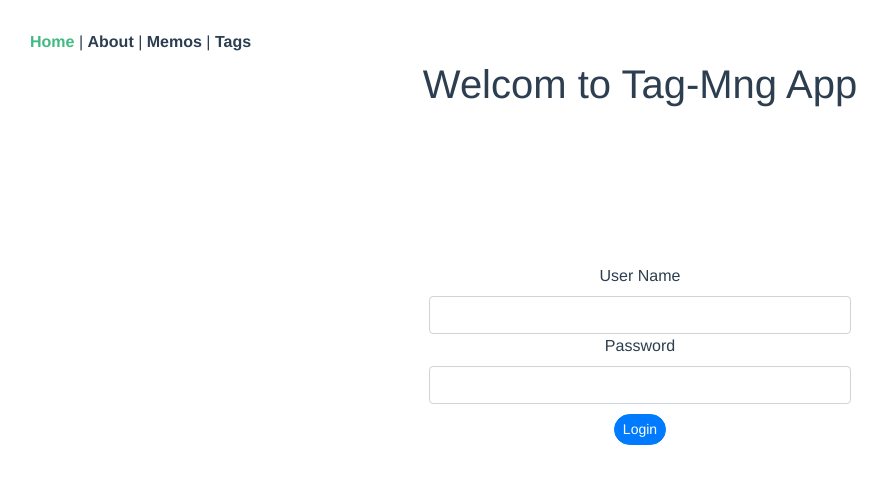
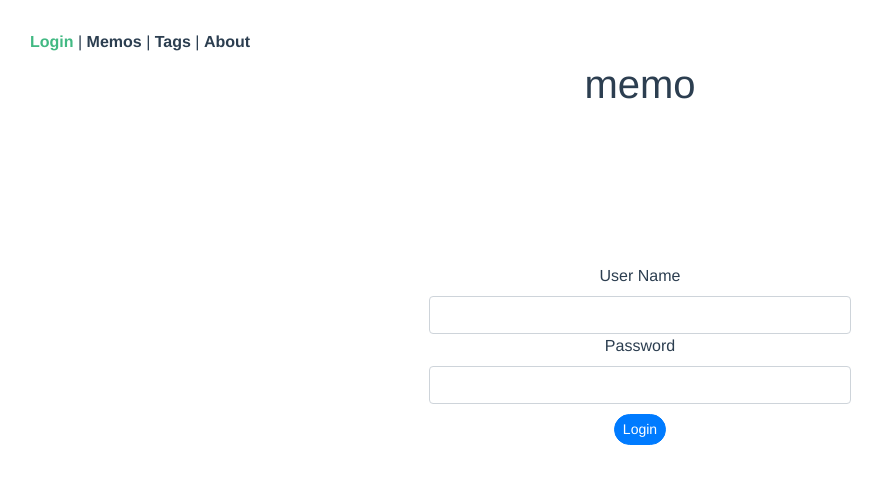
Before and after one commit to ddddddO/memo, a Vue app in the folder app/: page / in a window 1280 px wide. Shown: the top 484 px of the page, without its empty margins (0-888 px from the left). Built offline with nearby package versions, Linux system fonts and the light colour scheme.

Commit message:
fix app/api

```diff
--- a/app/src/App.vue
+++ b/app/src/App.vue
@@ -2,10 +2,10 @@
   <div id="app">
     <div id="nav">
       <header id="app-header">
-        <router-link to="/">Home</router-link> |
-        <router-link to="/about">About</router-link> |
+        <router-link to="/">Login</router-link> |
         <router-link to="/memos">Memos</router-link> |
-        <router-link to="/tags">Tags</router-link>
+        <router-link to="/tags">Tags</router-link> |
+        <router-link to="/about">About</router-link>
       </header>
     </div>
     <router-view/>
--- a/app/src/views/Home.vue
+++ b/app/src/views/Home.vue
@@ -20,7 +20,7 @@ export default {
 -->
 <template>
   <div class="home">
-    <LoginForm title="Welcom to Tag-Mng App"/>
+    <LoginForm title="memo"/>
   </div>
 </template>
 
--- a/app/src/views/NewMemo.vue
+++ b/app/src/views/NewMemo.vue
@@ -8,7 +8,7 @@
           name="tags"
         >
           <!-- TODO: タグの選択は、別にモーダルを表示してそこで選択したい。タグが多すぎる -->
-          <b-form-checkbox v-for="tag in tags" :key=tag.name :value=tag.id>{{ tag.name }}</b-form-checkbox>
+          <b-form-checkbox v-for="tag in tags" :key="tag.name" :value="tag.id">{{ tag.name }}</b-form-checkbox>
         </b-form-checkbox-group>
       </b-form-group>
     </div>
```
Also changed, not shown: 2 other files (tests, documents, lock files or other folders).
